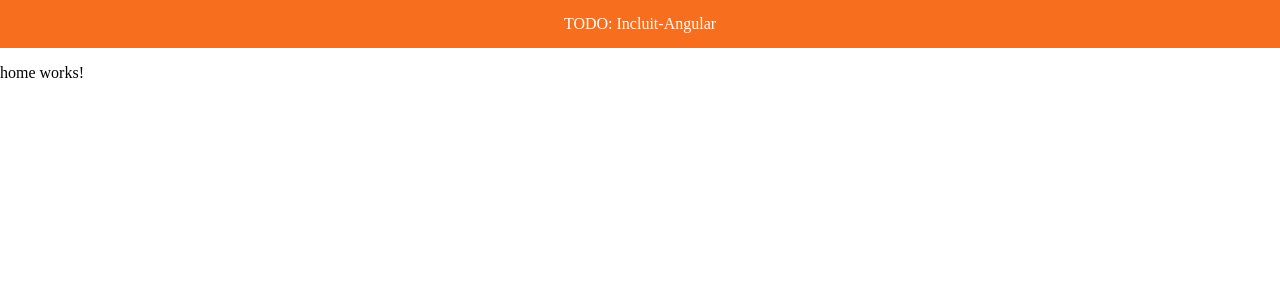
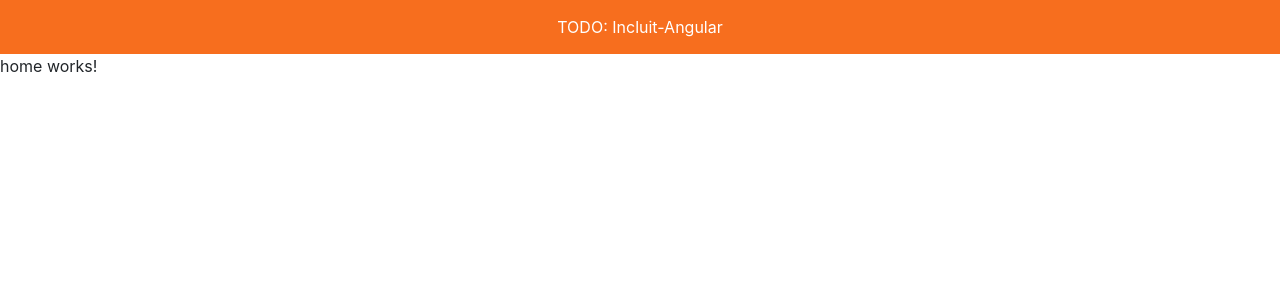
Before and after one commit to gonzalobrun/incluit-angular, an Angular app: page /home in a window 1280 px wide. Shown: the top 300 px of the page. Built offline with nearby package versions, Linux system fonts and the light colour scheme.

Commit message:
Se agrego libreria ngx-bootstrap

```diff
--- a/angular.json
+++ b/angular.json
@@ -28,6 +28,8 @@
               "src/assets"
             ],
             "styles": [
+              "./node_modules/bootstrap/dist/css/bootstrap.min.css",
+              "./node_modules/ngx-bootstrap/datepicker/bs-datepicker.css",
               "src/styles.scss"
             ],
             "scripts": []
@@ -88,6 +90,8 @@
               "src/assets"
             ],
             "styles": [
+              "./node_modules/bootstrap/dist/css/bootstrap.min.css",
+              "./node_modules/ngx-bootstrap/datepicker/bs-datepicker.css",
               "src/styles.scss"
             ],
             "scripts": []
@@ -119,6 +123,7 @@
           }
         }
       }
-    }},
+    }
+  },
   "defaultProject": "incluit-angular"
 }
--- a/package.json
+++ b/package.json
@@ -19,6 +19,8 @@
     "@angular/platform-browser": "~8.1.1",
     "@angular/platform-browser-dynamic": "~8.1.1",
     "@angular/router": "~8.1.1",
+    "bootstrap": "4.1.1",
+    "ngx-bootstrap": "^5.1.0",
     "rxjs": "~6.4.0",
     "tslib": "^1.9.0",
     "zone.js": "~0.9.1"
--- a/src/app/app.module.ts
+++ b/src/app/app.module.ts
@@ -7,6 +7,7 @@
 import { AppComponent } from './app.component';
 import { HomeComponent } from './pages/home/home.component';
 import { MyTasksComponent } from './pages/my-tasks/my-tasks.component';
+import { BrowserAnimationsModule } from '@angular/platform-browser/animations';
 
 @NgModule({
   declarations: [
@@ -17,7 +18,8 @@
   imports: [
     BrowserModule,
     AppRoutingModule,
-    SharedModule
+    SharedModule,
+    BrowserAnimationsModule
   ],
   providers: [],
   bootstrap: [AppComponent]
--- a/src/styles.scss
+++ b/src/styles.scss
@@ -1,4 +1 @@
 /* You can add global styles to this file, and also import other style files */
-html, body {
-    margin: 0
-}
```
Also changed, not shown: 1 other file (tests, documents, lock files or other folders).
